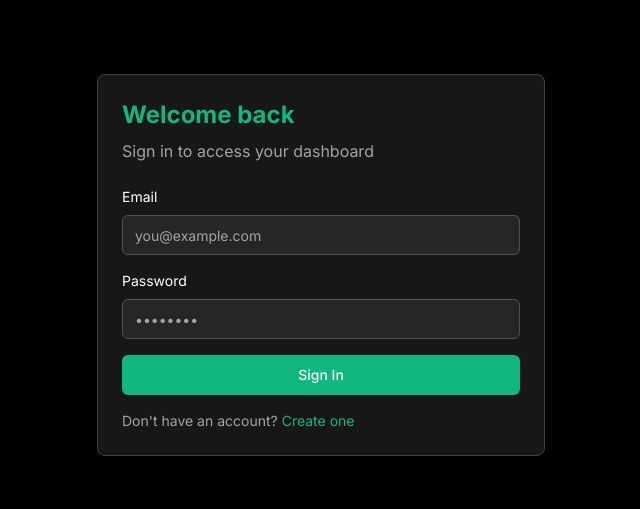
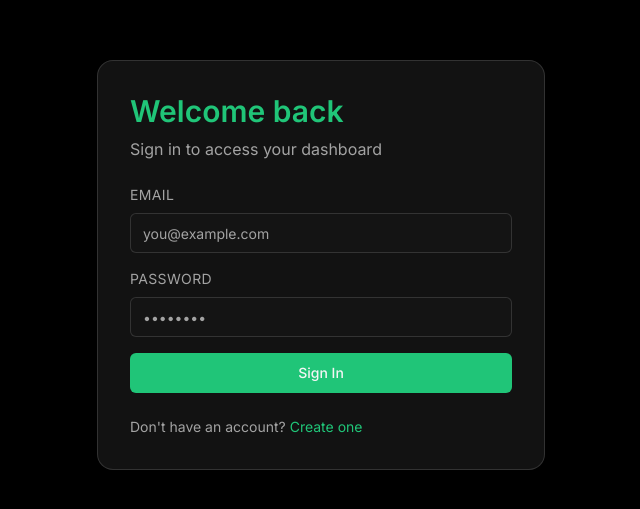
Before and after one commit to AbhiramVSA/lexalytics-frontend, a Next.js app: page /login in a window 1280 px wide. Shown: the part 135-644 px from the top of the page, without its empty margins (319-959 px from the left). Built offline with nearby package versions, Linux system fonts and the light colour scheme; no server answers.

Commit message:
feat: enhance UI with animations and improved styling across components

```diff
--- a/app/globals.css
+++ b/app/globals.css
@@ -18,8 +18,8 @@
     --card-foreground: 240 10% 3.9%;
     --popover: 0 0% 100%;
     --popover-foreground: 240 10% 3.9%;
-    --accent-primary: 160 84% 39%;
-    --accent-primary-foreground: 150 20% 10%;
+  --accent-primary: 152 72% 45%;
+  --accent-primary-foreground: 152 30% 12%;
     --accent-secondary: 292 86% 60%;
     --accent-secondary-foreground: 0 0% 98%;
     --primary: var(--accent-primary);
@@ -51,6 +51,10 @@
     --sidebar-ring: var(--accent-primary);
     --scrollbar-thumb: 220 8% 70%;
     --scrollbar-thumb-hover: 220 8% 55%;
+    --ease-out-expo: cubic-bezier(0.16, 1, 0.3, 1);
+    --ease-out-quart: cubic-bezier(0.25, 1, 0.5, 1);
+    --glow-emerald: 152 72% 45%;
+    --glow-emerald-soft: 152 72% 65%;
   }
   .dark {
     --background: 240 10% 3.9%;
@@ -59,7 +63,7 @@
     --card-foreground: 0 0% 98%;
     --popover: 240 6% 10%;
     --popover-foreground: 0 0% 98%;
-  --accent-primary: 160 84% 39%;
+  --accent-primary: 152 72% 45%;
   --accent-primary-foreground: 0 0% 96%;
     --accent-secondary: 292 86% 60%;
     --accent-secondary-foreground: 0 0% 98%;
@@ -91,6 +95,10 @@
     --sidebar-ring: var(--accent-primary);
     --scrollbar-thumb: 220 4% 32%;
     --scrollbar-thumb-hover: 220 4% 42%;
+    --ease-out-expo: cubic-bezier(0.16, 1, 0.3, 1);
+    --ease-out-quart: cubic-bezier(0.25, 1, 0.5, 1);
+    --glow-emerald: 152 72% 45%;
+    --glow-emerald-soft: 152 72% 65%;
   }
 }
 
@@ -101,7 +109,34 @@
   body {
     background-color: hsl(var(--background));
     color: hsl(var(--foreground));
+    position: relative;
+    overflow-x: hidden;
   }
+}
+
+body::before {
+  content: "";
+  position: fixed;
+  inset: -10%;
+  z-index: -2;
+  pointer-events: none;
+  background: radial-gradient(circle at 20% 20%, hsla(var(--glow-emerald), 0.18), transparent 55%),
+    radial-gradient(circle at 80% 10%, hsla(var(--accent-secondary), 0.12), transparent 50%),
+    radial-gradient(circle at 50% 80%, hsla(var(--glow-emerald-soft), 0.16), transparent 55%);
+  animation: ambient-orbit 26s var(--ease-out-quart) infinite alternate;
+}
+
+body::after {
+  content: "";
+  position: fixed;
+  inset: 0;
+  z-index: -3;
+  pointer-events: none;
+  background-image: linear-gradient(90deg, rgba(255, 255, 255, 0.04) 0.5px, transparent 0),
+    linear-gradient(0deg, rgba(255, 255, 255, 0.04) 0.5px, transparent 0);
+  background-size: 32px 32px;
+  opacity: 0.35;
+  animation: grid-fade 14s ease-in-out infinite alternate;
 }
 
 * {
@@ -128,3 +163,98 @@
 *::-webkit-scrollbar-thumb:hover {
   background-color: hsl(var(--scrollbar-thumb-hover));
 }
+
+@keyframes ambient-orbit {
+  0% {
+    transform: translate3d(-6%, -4%, 0) scale(1);
+    opacity: 0.7;
+  }
+  45% {
+    transform: translate3d(4%, 6%, 0) scale(1.05);
+    opacity: 0.9;
+  }
+  100% {
+    transform: translate3d(-2%, 4%, 0) scale(1.02);
+    opacity: 0.75;
+  }
+}
+
+@keyframes grid-fade {
+  0% {
+    opacity: 0.2;
+  }
+  100% {
+    opacity: 0.45;
+  }
+}
+
+@keyframes fade-in-up {
+  from {
+    opacity: 0;
+    transform: translate3d(0, 12px, 0);
+  }
+  to {
+    opacity: 1;
+    transform: translate3d(0, 0, 0);
+  }
+}
+
+@keyframes pulse-glow {
+  0% {
+    box-shadow: 0 0 0 0 hsla(var(--glow-emerald), 0.35);
+  }
+  100% {
+    box-shadow: 0 0 0 18px hsla(var(--glow-emerald), 0);
+  }
+}
+
+@layer utilities {
+  .animate-fade-in-up {
+    animation: fade-in-up 0.55s var(--ease-out-expo) both;
+  }
+
+  .animate-fade-in-up-delayed {
+    animation: fade-in-up 0.65s var(--ease-out-expo) both;
+    animation-delay: 0.12s;
+  }
+
+  .hover-lift {
+    transition: transform 0.35s var(--ease-out-expo), box-shadow 0.35s ease;
+  }
+
+  .hover-lift:hover {
+    transform: translateY(-6px);
+    box-shadow: 0 22px 40px -28px hsla(var(--glow-emerald), 0.7);
+  }
+
+  .glow-ring {
+    position: relative;
+    overflow: hidden;
+  }
+
+  .glow-ring::before {
+    content: "";
+    position: absolute;
+    inset: -1px;
+    border-radius: inherit;
+    background: linear-gradient(120deg, hsla(var(--glow-emerald), 0.7), transparent 50%, hsla(var(--accent-secondary), 0.6));
+    opacity: 0;
+    transition: opacity 0.4s var(--ease-out-expo);
+    pointer-events: none;
+    z-index: 0;
+  }
+
+  .glow-ring:hover::before,
+  .glow-ring:focus-within::before {
+    opacity: 1;
+  }
+
+  .glow-ring > * {
+    position: relative;
+    z-index: 1;
+  }
+
+  .pulse-glow {
+    animation: pulse-glow 2.4s ease-out infinite;
+  }
+}
--- a/app/layout.tsx
+++ b/app/layout.tsx
@@ -19,9 +19,16 @@ export default function RootLayout({
   return (
     <html lang="en" className="dark" suppressHydrationWarning>
       <body
-        className={`${inter.className} bg-background text-foreground antialiased min-h-screen`}
+        className={`${inter.className} bg-background text-foreground antialiased min-h-screen overflow-x-hidden`}
       >
-        {children}
+        <div className="pointer-events-none fixed inset-0 -z-30 bg-gradient-to-br from-emerald-500/10 via-transparent to-emerald-500/5" />
+        <div className="pointer-events-none fixed inset-0 -z-20 opacity-40 blur-3xl" style={{
+          background:
+            'radial-gradient(circle at 20% 20%, rgba(16, 185, 129, 0.25), transparent 55%)',
+        }} />
+        <main className="relative z-10 flex min-h-screen flex-col">
+          {children}
+        </main>
       </body>
     </html>
   )
--- a/app/login/page.tsx
+++ b/app/login/page.tsx
@@ -46,34 +46,55 @@ export default function LoginPage() {
     }
 
     return (
-        <div className="min-h-screen flex items-center justify-center bg-black text-white p-6">
-            <div className="w-full max-w-md bg-neutral-900 border border-neutral-700 rounded-lg p-6">
-                     <h1 className="text-2xl font-bold text-accentPrimary mb-2">Welcome back</h1>
-                <p className="text-neutral-400 mb-6">Sign in to access your dashboard</p>
+        <div className="relative flex min-h-screen items-center justify-center bg-black p-6 text-white">
+            <div className="pointer-events-none absolute inset-0 -z-20 bg-[radial-gradient(circle_at_top,_rgba(16,185,129,0.18),_transparent_55%)] opacity-80 blur-3xl" />
+            <div className="pointer-events-none absolute inset-0 -z-10 bg-[radial-gradient(circle_at_80%_20%,_rgba(236,72,153,0.12),_transparent_55%)] opacity-60 blur-3xl" />
+            <div className="w-full max-w-md animate-fade-in-up rounded-2xl border border-neutral-700/70 bg-neutral-900/80 p-8 backdrop-blur-2xl glow-ring">
+                <h1 className="mb-2 text-3xl font-semibold text-accentPrimary">Welcome back</h1>
+                <p className="mb-6 text-neutral-400">Sign in to access your dashboard</p>
                 {process.env.NEXT_PUBLIC_ENABLE_DEMO_AUTH === 'true' && (
-                    <div className="text-xs text-neutral-400 mb-4">
-                        Demo login enabled — use <span className="text-accentPrimary">{process.env.NEXT_PUBLIC_DEMO_EMAIL || 'demo@example.com'}</span> / <span className="text-accentPrimary">{process.env.NEXT_PUBLIC_DEMO_PASSWORD || 'demo1234'}</span>
+                    <div className="mb-4 space-y-1 rounded-lg border border-neutral-700/60 bg-neutral-900/80 p-3 text-xs text-neutral-400">
+                        <p className="text-neutral-300">Demo login enabled</p>
+                        <p>
+                            Use <span className="font-mono text-accentPrimary">{process.env.NEXT_PUBLIC_DEMO_EMAIL || 'demo@example.com'}</span>
+                            <br />
+                            Password <span className="font-mono text-accentPrimary">{process.env.NEXT_PUBLIC_DEMO_PASSWORD || 'demo1234'}</span>
+                        </p>
                     </div>
                 )}
                 <form onSubmit={onSubmit} className="space-y-4">
-                    <div>
-                        <label className="block text-sm mb-2">Email</label>
-                        <Input type="email" value={email} onChange={(e) => setEmail(e.target.value)} required placeholder="you@example.com" className="bg-neutral-800 border-neutral-600 text-white" />
+                    <div className="space-y-2">
+                        <label className="block text-sm uppercase tracking-wide text-neutral-400">Email</label>
+                        <Input
+                            type="email"
+                            value={email}
+                            onChange={(e) => setEmail(e.target.value)}
+                            required
+                            placeholder="you@example.com"
+                            className="border-neutral-700/70 bg-neutral-900/60 text-white"
+                        />
                     </div>
-                    <div>
-                        <label className="block text-sm mb-2">Password</label>
-                        <Input type="password" value={password} onChange={(e) => setPassword(e.target.value)} required placeholder="••••••••" className="bg-neutral-800 border-neutral-600 text-white" />
+                    <div className="space-y-2">
+                        <label className="block text-sm uppercase tracking-wide text-neutral-400">Password</label>
+                        <Input
+                            type="password"
+                            value={password}
+                            onChange={(e) => setPassword(e.target.value)}
+                            required
+                            placeholder="••••••••"
+                            className="border-neutral-700/70 bg-neutral-900/60 text-white"
+                        />
                     </div>
                     {error && (
-                        <div className="text-sm p-3 rounded border bg-red-900/30 border-red-600 text-red-300">{error}</div>
+                        <div className="rounded border border-red-600/60 bg-red-600/10 p-3 text-sm text-red-300 animate-fade-in-up">{error}</div>
                     )}
                     <Button type="submit" disabled={loading} className="w-full bg-accentPrimary hover:bg-accentPrimary/90 text-accentPrimary-foreground">
                         {loading ? 'Signing in…' : 'Sign In'}
                     </Button>
                 </form>
-                <p className="text-sm text-neutral-400 mt-4">
+                <p className="mt-6 text-sm text-neutral-400">
                     Don&apos;t have an account?{' '}
-                    <a href="/signup" className="text-accentPrimary hover:underline">Create one</a>
+                    <a href="/signup" className="text-accentPrimary underline-offset-4 hover:underline">Create one</a>
                 </p>
             </div>
         </div>
--- a/components/ui/badge.tsx
+++ b/components/ui/badge.tsx
@@ -4,7 +4,7 @@ import { cva, type VariantProps } from 'class-variance-authority'
 import { cn } from '@/lib/utils'
 
 const badgeVariants = cva(
-  'inline-flex items-center rounded-full border px-2.5 py-0.5 text-xs font-semibold transition-colors focus:outline-none focus:ring-2 focus:ring-ring focus:ring-offset-2',
+  'inline-flex items-center rounded-full border px-2.5 py-0.5 text-xs font-semibold transition-all duration-300 ease-[var(--ease-out-expo)] focus:outline-none focus:ring-2 focus:ring-ring focus:ring-offset-2 hover:-translate-y-0.5 hover:shadow-[0_18px_30px_-22px_rgba(16,185,129,0.45)]',
   {
     variants: {
       variant: {
--- a/components/ui/button.tsx
+++ b/components/ui/button.tsx
@@ -5,7 +5,7 @@ import { cva, type VariantProps } from 'class-variance-authority'
 import { cn } from '@/lib/utils'
 
 const buttonVariants = cva(
-  'inline-flex items-center justify-center gap-2 whitespace-nowrap rounded-md text-sm font-medium ring-offset-background transition-colors focus-visible:outline-none focus-visible:ring-2 focus-visible:ring-ring focus-visible:ring-offset-2 disabled:pointer-events-none disabled:opacity-50 [&_svg]:pointer-events-none [&_svg]:size-4 [&_svg]:shrink-0',
+  'inline-flex items-center justify-center gap-2 whitespace-nowrap rounded-md text-sm font-medium ring-offset-background transition-all duration-300 ease-[var(--ease-out-expo)] focus-visible:outline-none focus-visible:ring-2 focus-visible:ring-ring focus-visible:ring-offset-2 hover:-translate-y-0.5 hover:shadow-[0_18px_40px_-24px_rgba(16,185,129,0.55)] focus-visible:shadow-[0_0_0_3px_rgba(16,185,129,0.35)] active:translate-y-0 disabled:pointer-events-none disabled:opacity-50 [&_svg]:pointer-events-none [&_svg]:size-4 [&_svg]:shrink-0',
   {
     variants: {
       variant: {
--- a/components/ui/card.tsx
+++ b/components/ui/card.tsx
@@ -9,7 +9,7 @@ const Card = React.forwardRef<
   <div
     ref={ref}
     className={cn(
-      'rounded-lg border bg-card text-card-foreground shadow-sm',
+      'rounded-lg border bg-card text-card-foreground shadow-sm transition-all duration-300 ease-[var(--ease-out-expo)]',
       className,
     )}
     {...props}
--- a/components/ui/input.tsx
+++ b/components/ui/input.tsx
@@ -8,7 +8,7 @@ const Input = React.forwardRef<HTMLInputElement, React.ComponentProps<'input'>>(
       <input
         type={type}
         className={cn(
-          'flex h-10 w-full rounded-md border border-input bg-background px-3 py-2 text-base ring-offset-background file:border-0 file:bg-transparent file:text-sm file:font-medium file:text-foreground placeholder:text-muted-foreground focus-visible:outline-none focus-visible:ring-2 focus-visible:ring-ring focus-visible:ring-offset-2 disabled:cursor-not-allowed disabled:opacity-50 md:text-sm',
+          'flex h-10 w-full rounded-md border border-input bg-background px-3 py-2 text-base ring-offset-background transition-all duration-300 ease-[var(--ease-out-expo)] file:border-0 file:bg-transparent file:text-sm file:font-medium file:text-foreground placeholder:text-muted-foreground hover:border-accentPrimary/60 focus-visible:outline-none focus-visible:ring-4 focus-visible:ring-ring/60 focus-visible:ring-offset-2 focus-visible:shadow-[0_12px_35px_-20px_rgba(16,185,129,0.45)] disabled:cursor-not-allowed disabled:opacity-50 md:text-sm',
           className,
         )}
         ref={ref}
```
Also changed, not shown: app/dashboard/page.tsx (+34 -24 lines), app/signup/page.tsx (+18 -16 lines).
